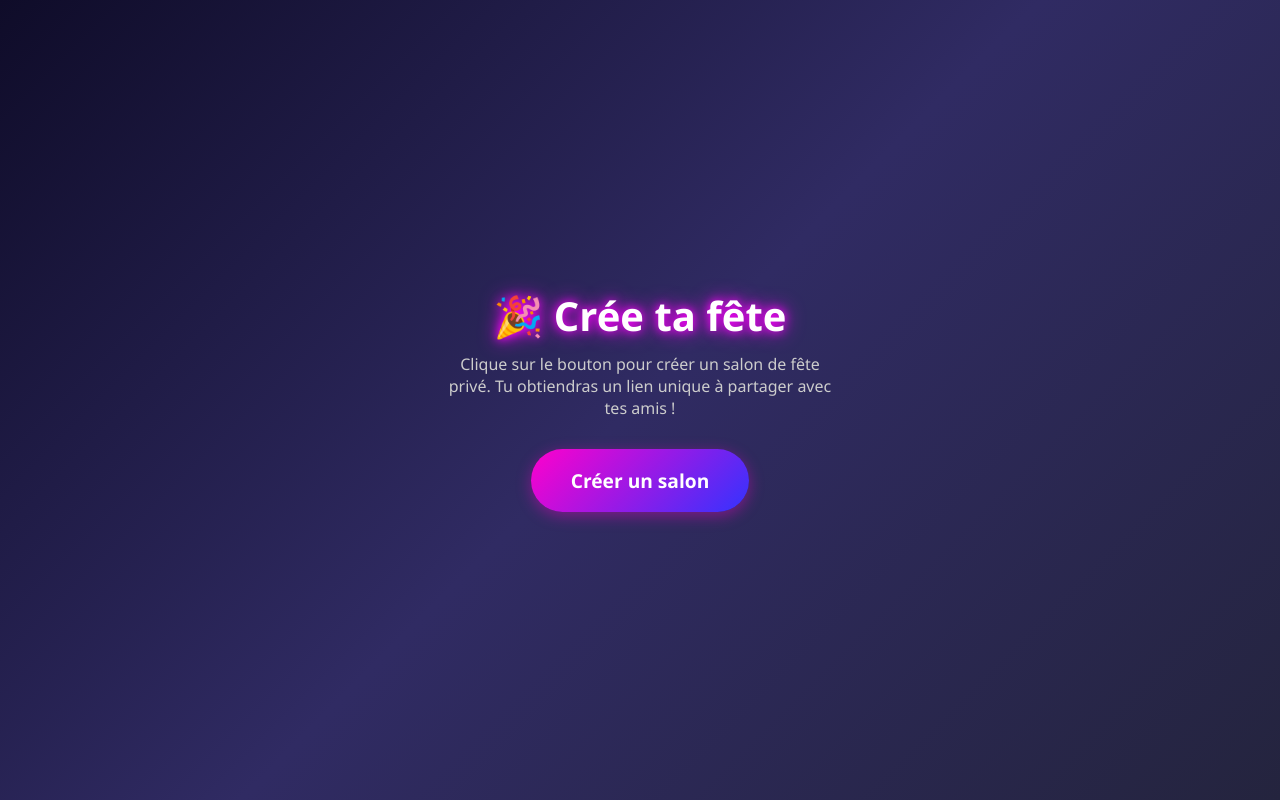
After one commit to urielemmanuelaka-ai/fete-app, a Flask app: template templates/home.html in a window 1280 px wide. The commit adds this page. Run offline with Flask 3, Linux system fonts and the light colour scheme; the template is opened without the code that fills it, so the values that code supplies are empty.

Commit message:
Ajout du systeme de salons multiples

```diff
--- a/app.py
+++ b/app.py
@@ -1,41 +1,61 @@
-from flask import Flask, render_template, request
-from flask_socketio import SocketIO, emit
+import os
+import secrets
+import string
+
+from flask import Flask, render_template, redirect, url_for, request
+from flask_socketio import SocketIO, emit, join_room
 
 app = Flask(__name__)
 app.config['SECRET_KEY'] = 'change-moi-plus-tard'
 
-# cors_allowed_origins="*" permet aux clients de se connecter depuis n'importe où
-# (utile pour les tests, à restreindre plus tard en production)
 socketio = SocketIO(app, cors_allowed_origins="*")
 
 
-@app.route('/')
-def index():
-    """Page principale : le salon de fête."""
-    return render_template('index.html')
+def generate_room_code(length=6):
+    """Génère un code de salon aléatoire, ex: 'a1b2c3'."""
+    alphabet = string.ascii_lowercase + string.digits
+    return ''.join(secrets.choice(alphabet) for _ in range(length))
 
 
-@socketio.on('connect')
-def handle_connect():
-    print("Un nouvel utilisateur s'est connecté :", request.sid)
+@app.route('/')
+def home():
+    """Page d'accueil : créer ou rejoindre un salon."""
+    return render_template('home.html')
 
 
-@socketio.on('disconnect')
-def handle_disconnect():
-    print("Un utilisateur s'est déconnecté :", request.sid)
+@app.route('/creer-salon', methods=['POST'])
+def creer_salon():
+    """Crée un nouveau salon avec un code unique et redirige vers celui-ci."""
+    code = generate_room_code()
+    return redirect(url_for('salon', code=code))
+
+
+@app.route('/salon/<code>')
+def salon(code):
+    """Affiche la page du salon de fête correspondant au code."""
+    return render_template('room.html', room_code=code)
+
+
+@socketio.on('join')
+def handle_join(data):
+    """Place l'utilisateur dans la 'room' SocketIO correspondant à son salon."""
+    room_code = data.get('room')
+    join_room(room_code)
+    print(f"Un utilisateur a rejoint le salon : {room_code}")
 
 
 @socketio.on('trigger_effect')
 def handle_effect(data):
     """
-    Reçoit un effet déclenché par un utilisateur (ex: {"effect": "confetti"})
-    et le renvoie à TOUT LE MONDE connecté (broadcast=True), y compris
-    celui qui a cliqué.
+    Reçoit un effet déclenché par un utilisateur dans un salon donné
+    et le renvoie UNIQUEMENT aux personnes de ce même salon.
     """
-    print("Effet déclenché :", data)
-    emit('play_effect', data, broadcast=True)
+    room_code = data.get('room')
+    effect = data.get('effect')
+    print(f"Effet '{effect}' déclenché dans le salon {room_code}")
+    emit('play_effect', {'effect': effect}, room=room_code)
 
 
 if __name__ == '__main__':
-    # debug=True redémarre le serveur automatiquement quand tu modifies le code
-    socketio.run(app, host='0.0.0.0', port=5000, debug=True)
+    port = int(os.environ.get('PORT', 5000))
+    socketio.run(app, host='0.0.0.0', port=port, debug=False)
--- /dev/null
+++ b/templates/home.html
@@ -0,0 +1,68 @@
+<!DOCTYPE html>
+<html lang="fr">
+<head>
+    <meta charset="UTF-8">
+    <meta name="viewport" content="width=device-width, initial-scale=1.0">
+    <title>Crée ta fête</title>
+    <style>
+        * {
+            margin: 0;
+            padding: 0;
+            box-sizing: border-box;
+            font-family: 'Segoe UI', Arial, sans-serif;
+        }
+
+        body {
+            background: linear-gradient(135deg, #0f0c29, #302b63, #24243e);
+            color: #fff;
+            min-height: 100vh;
+            display: flex;
+            flex-direction: column;
+            align-items: center;
+            justify-content: center;
+            text-align: center;
+            padding: 20px;
+        }
+
+        h1 {
+            font-size: 2.5rem;
+            margin-bottom: 10px;
+            text-shadow: 0 0 10px #ff00ff, 0 0 20px #ff00ff;
+        }
+
+        p {
+            color: #ccc;
+            margin-bottom: 30px;
+            max-width: 400px;
+        }
+
+        button {
+            background: linear-gradient(135deg, #ff00cc, #3333ff);
+            border: none;
+            color: white;
+            padding: 18px 40px;
+            font-size: 1.2rem;
+            font-weight: bold;
+            border-radius: 50px;
+            cursor: pointer;
+            box-shadow: 0 4px 15px rgba(255, 0, 204, 0.4);
+            transition: transform 0.15s ease;
+        }
+
+        button:hover {
+            transform: translateY(-3px) scale(1.05);
+        }
+    </style>
+</head>
+<body>
+    <h1>🎉 Crée ta fête</h1>
+    <p>
+        Clique sur le bouton pour créer un salon de fête privé.
+        Tu obtiendras un lien unique à partager avec tes amis !
+    </p>
+
+    <form action="/creer-salon" method="POST">
+        <button type="submit">Créer un salon</button>
+    </form>
+</body>
+</html>
```
Also changed, not shown: templates/room.html (renamed from templates/index.html, +58 -18 lines).
